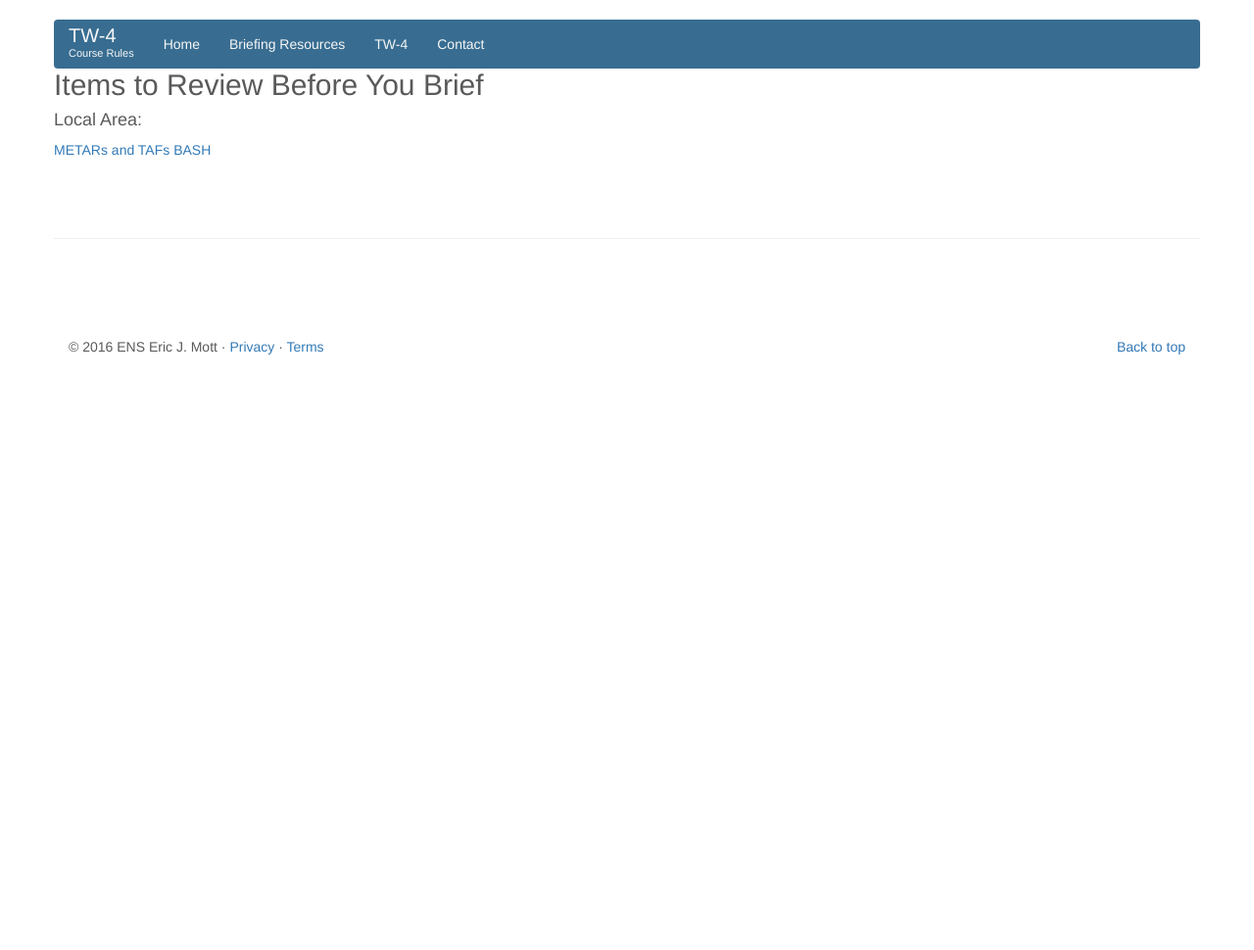
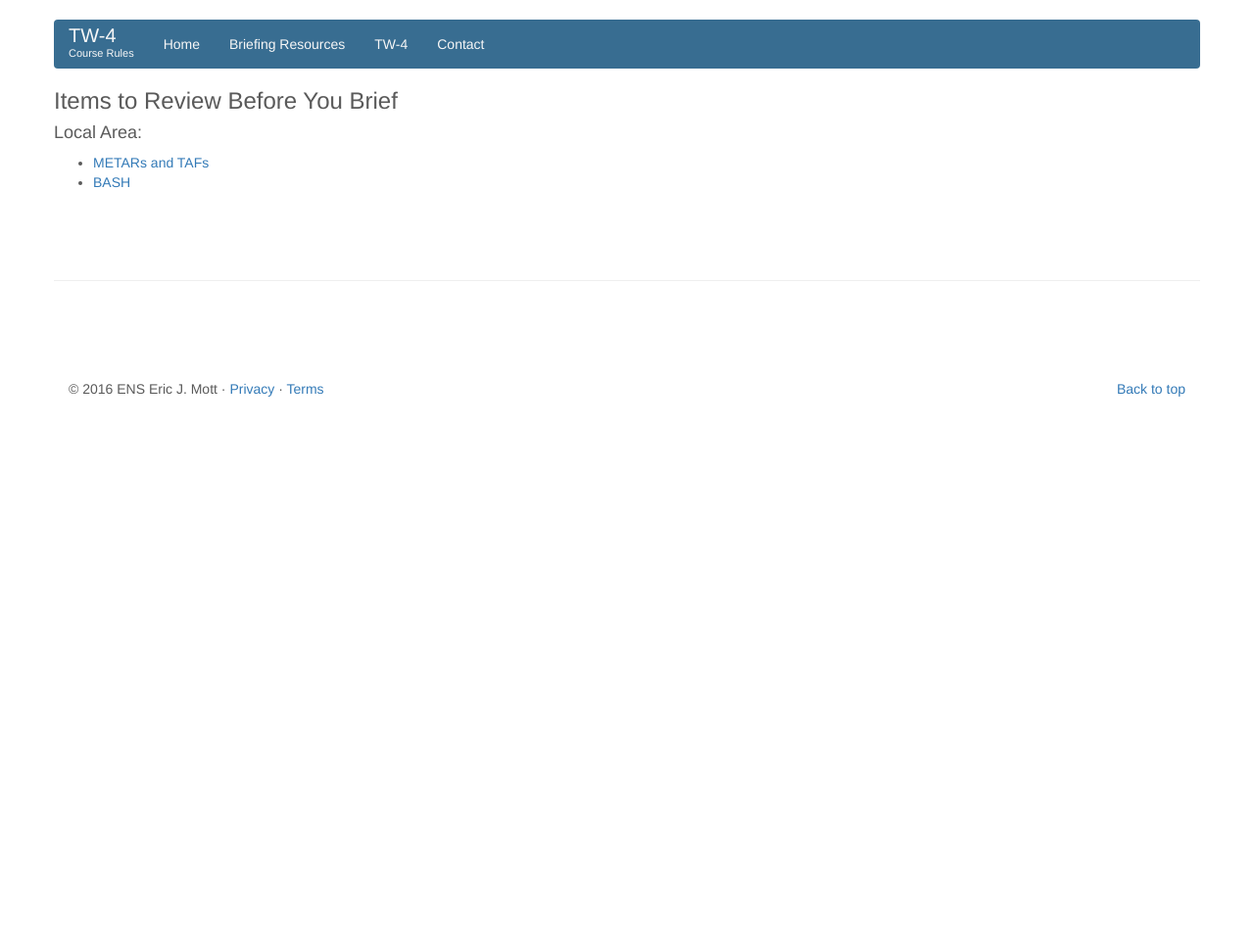
Before and after one commit to courserules/courserules.github.io, a Jekyll site: the page built from brief.html, in a window 1280 px wide. Shown: the whole page at 98% size. Built offline with Jekyll 4.4.1, drawn with Linux system fonts in a browser that asks for light colours.

Commit message:
Brief page updates

```diff
--- a/brief.html
+++ b/brief.html
@@ -7,10 +7,12 @@
 
 	<div class="row">
 		<div class="col-xs-12 col-md-8">
-		<h2>Items to Review Before You Brief</h2>
+		<h3>Items to Review Before You Brief</h3>
 		<h4>Local Area:</h4>
-		<a href="http://1.usa.gov/29iKc5X">METARs and TAFs</a>
-		<a href="http://bit.ly/28Zx4kL">BASH</a>
+		<ul>
+		<li><a href="http://1.usa.gov/29iKc5X">METARs and TAFs</a></li>
+		<li><a href="http://bit.ly/28Zx4kL">BASH</a></li>
+		</ul>
 
 
 		</div><!-- /span -->
--- a/css/courserules.css
+++ b/css/courserules.css
@@ -473,7 +473,7 @@ nav.detached {
 }
 
 #brief {
-	margin-top: 50px;
+	margin-top: 70px;
 }
 
 
```
